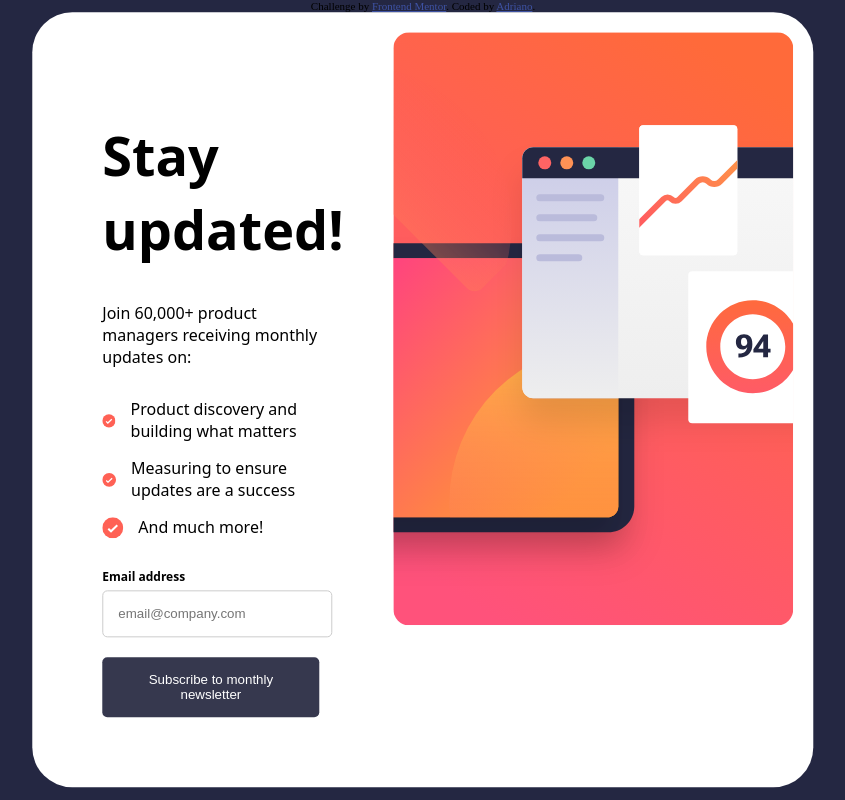
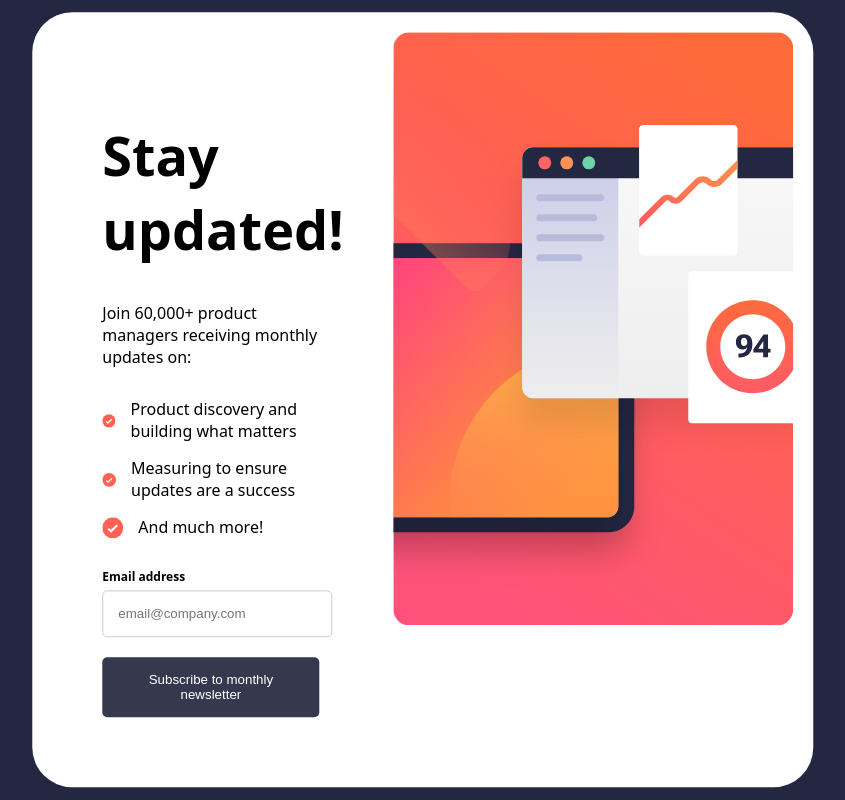
Before and after one commit to adriianoo/newsletter-sign-up, a plain HTML site: page index.html in a window 1280 px wide. Shown: the whole page, without its empty margins (217-1062 px from the left). Drawn offline with Linux system fonts and the light colour scheme; a web font is replaced by a local one.

Commit message:
initial commit

```diff
--- a/index.html
+++ b/index.html
@@ -222,10 +222,6 @@
 
   <!-- Success message end -->
 
-  <div class="attribution">
-    Challenge by <a href="https://www.frontendmentor.io?ref=challenge" target="_blank">Frontend Mentor</a>.
-    Coded by <a href="https://github.com/adriianoo">Adriano</a>.
-  </div>
   <script src="scripts/script.js"></script>
 </body>
 
--- a/styles/styles.scss
+++ b/styles/styles.scss
@@ -179,12 +179,3 @@ body {
 .svg-container {
     flex: 1;
 }
-
-.attribution {
-    font-size: 11px;
-    text-align: center;
-}
-
-.attribution a {
-    color: hsl(228, 45%, 44%);
-}
```
Also changed, not shown: styles/styles.css, 3 other files.
